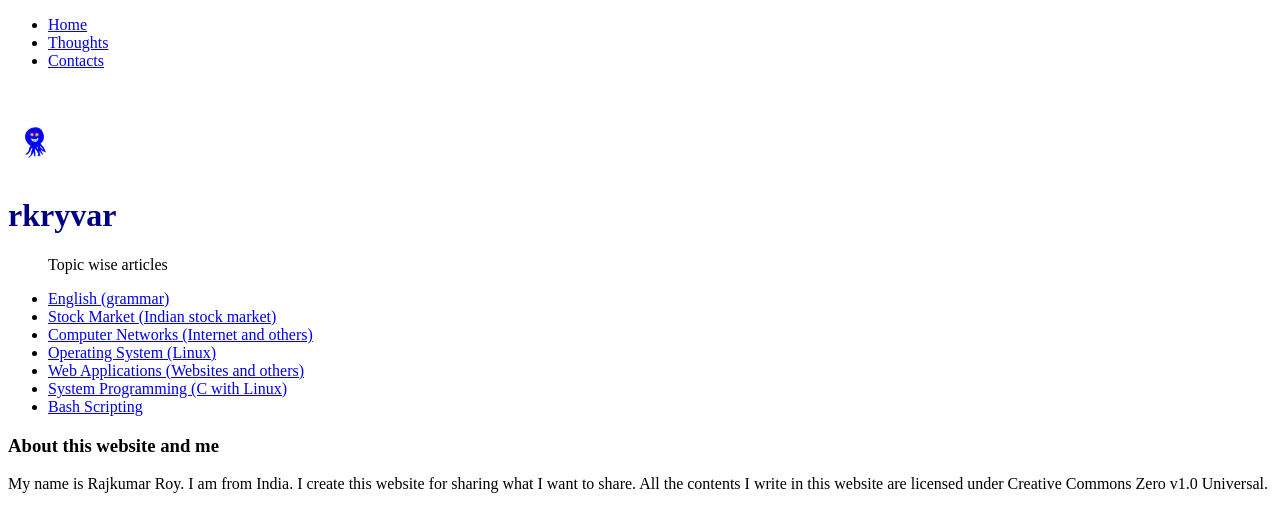
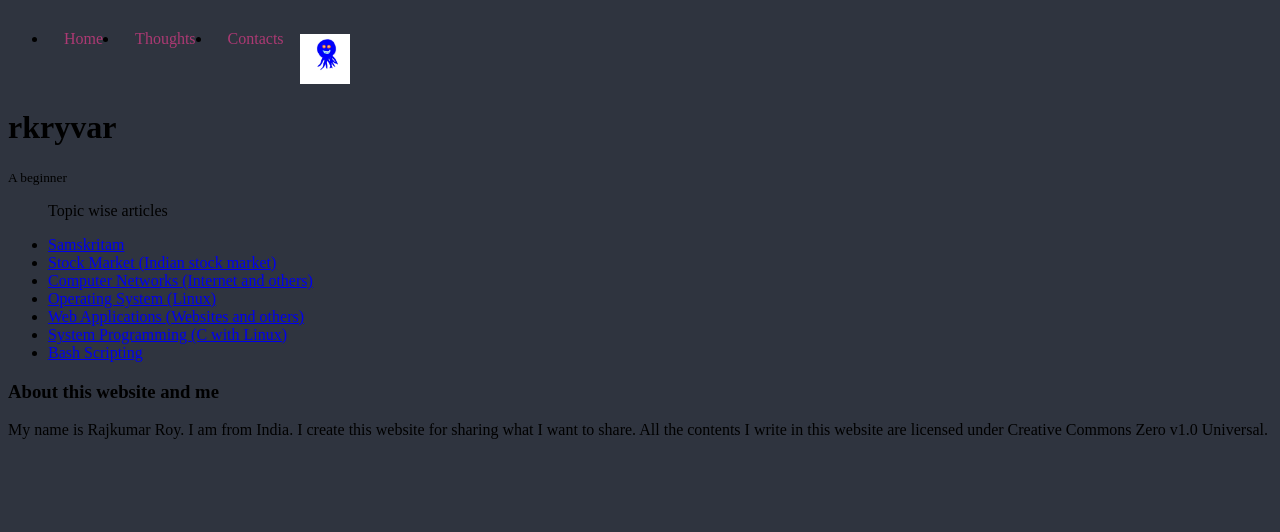
Before and after one commit to rkryvar/rkryvar.github.io, a plain HTML site: page index.html in a window 1280 px wide. Drawn offline with Linux system fonts and the light colour scheme.

Commit message:
update website

```diff
--- a/index.html
+++ b/index.html
@@ -1,7 +1,12 @@
 <!DOCTYPE HTML>
-<html>
+<html lang=en>
 	<head>
+		<meta charset="utf-8">
 		<title>rkryvar's space</title>
+		<meta name="viewport" content="width=device-width, initial-scale=1">
+		<meta name="author" content="rkryvar rajkumar">
+		<meta name="description" content="rkryvar's blogs">
+		<link rel="icon" type="../images/favicon.ico">
 		<link rel="stylesheet" href="../styles/main.css">
 	</head>
 
@@ -14,17 +19,15 @@
 			</ul>
 		</nav>
 		<br>
-		<br>
-
 		<div>
 		<img src="../images/me.jpg" height=50 width=50>
 		<h1>rkryvar</h1>
+		<small>A beginner</small>
 		</div>
-
 		<div>
 		<ul>
 			<p>Topic wise articles</p>
-			<li><a href="../web_pages/english_grammar/english_grammar.html">English (grammar)</a></li>
+			<li><a href="../web_pages/samskritam/samskritam.html">Samskritam</a></li>
 			<li><a href="../web_pages/stock_market/stock_market.html">Stock Market (Indian stock market)</a></li>
 			<li><a href="../web_pages/computer_networks/computer_networks.html">Computer Networks (Internet and others)</a></li>
 			<li><a href="../web_pages/operating_systems/operating_systems.html">Operating System (Linux)</a></li>
@@ -32,9 +35,7 @@
 			<li><a href="../web_pages/system_programming/system_programming.html">System Programming (C with Linux) </a></li>
 			<li><a href="../web_pages/bash_scripting/bash_scripting.html">Bash Scripting</a></li>
 		</ul>
-
 		</div>
-
 		<h3>About this website and  me </h3>
 		<p>My name is Rajkumar Roy. I am from India.
 		I create this website for sharing what I want to share.
--- a/styles/main.css
+++ b/styles/main.css
@@ -1,13 +1,28 @@
 body {
-	background-color: white;
+	background-color: #2f343f;
 }
 
 nav .navbar ul {
-	list-style-type: none;
-	padding-left: 0;
+  list-style-type: none;
+  margin: 0;
+  padding: 0;
+  overflow: hidden;
+  background-color: #99ccff;
 }
 
-h1{
+.navbar li {
+  float: left;
+}
 
-	color: navy;
+.navbar li a {
+  display: block;
+  color:   #ac3973;
+  text-align: center;
+  padding: 14px 16px;
+  text-decoration: none;
 }
+
+.navbar li a:hover {
+  background-color: #0052cc;
+  color:  #ff99cc;
+}
```
Also changed, not shown: images/favicon.ico (added).
